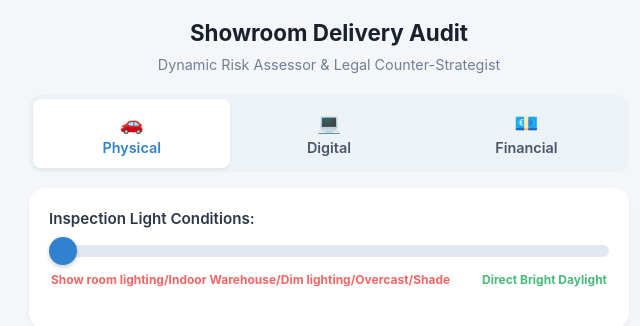
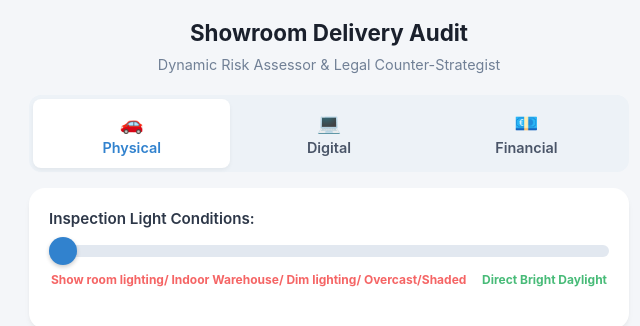
Before and after one commit to zzayaannthlanke-droid/Speedometer-dashboard, a plain HTML site: page index.html in a window 1280 px wide. Shown: the top 326 px of the page, 311-951 px from the left. Drawn offline with Linux system fonts and the light colour scheme.

Commit message:
Update index.html

```diff
--- a/index.html
+++ b/index.html
@@ -347,7 +347,12 @@
                     <input type="range" id="lighting-slider" class="slider" min="0" max="2" value="0" oninput="auditPhysical()">
                 </div>
                 <div class="slider-labels">
-                    <span style="font-weight: bold; color: var(--danger-color);">Show room lighting/Indoor Warehouse/Dim lighting/Overcast/Shade</span>
+                    <span style="font-weight: bold; color: var(--danger-color);">
+                        Show room lighting/
+                        Indoor Warehouse/
+                        Dim lighting/
+                        Overcast/Shaded
+                    </span>
                      <span style="font-weight: bold; color: var(--safe-color);">Direct Bright Daylight</span>
                 </div>
             </div>
```
